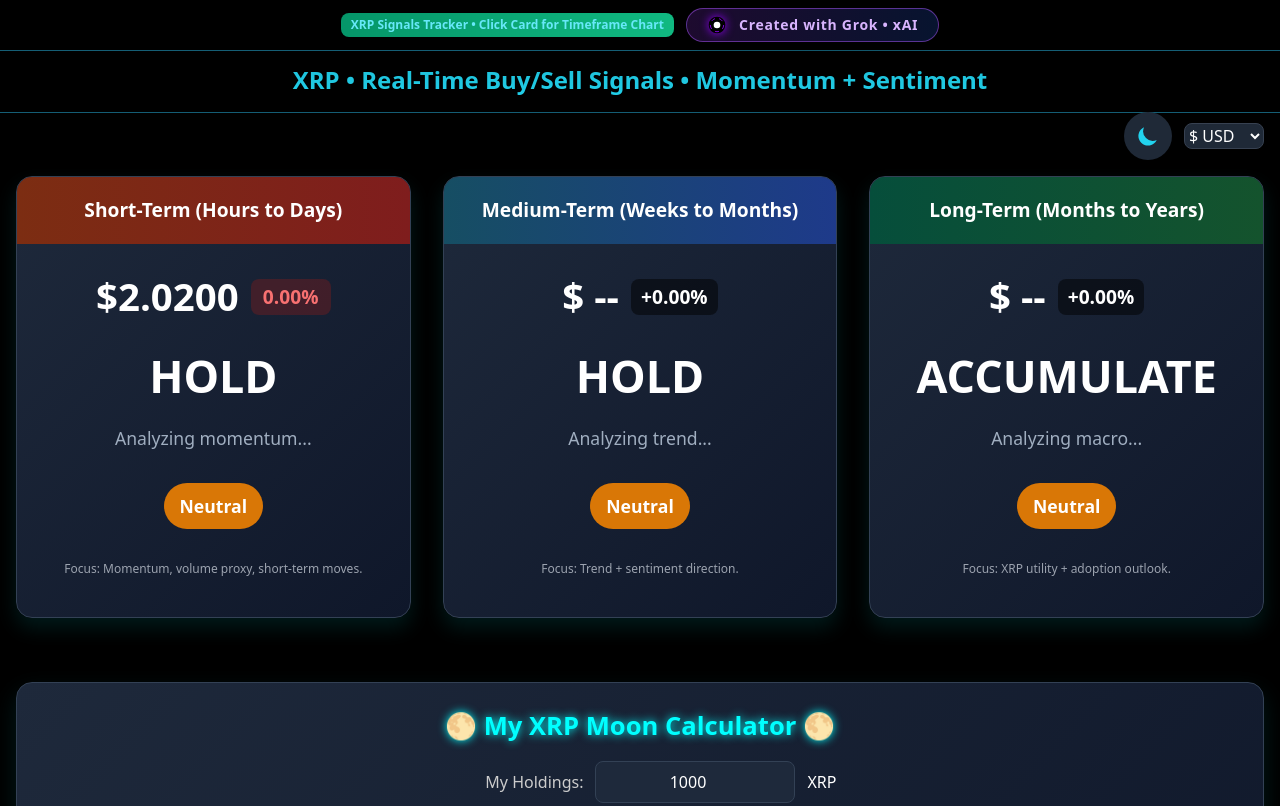
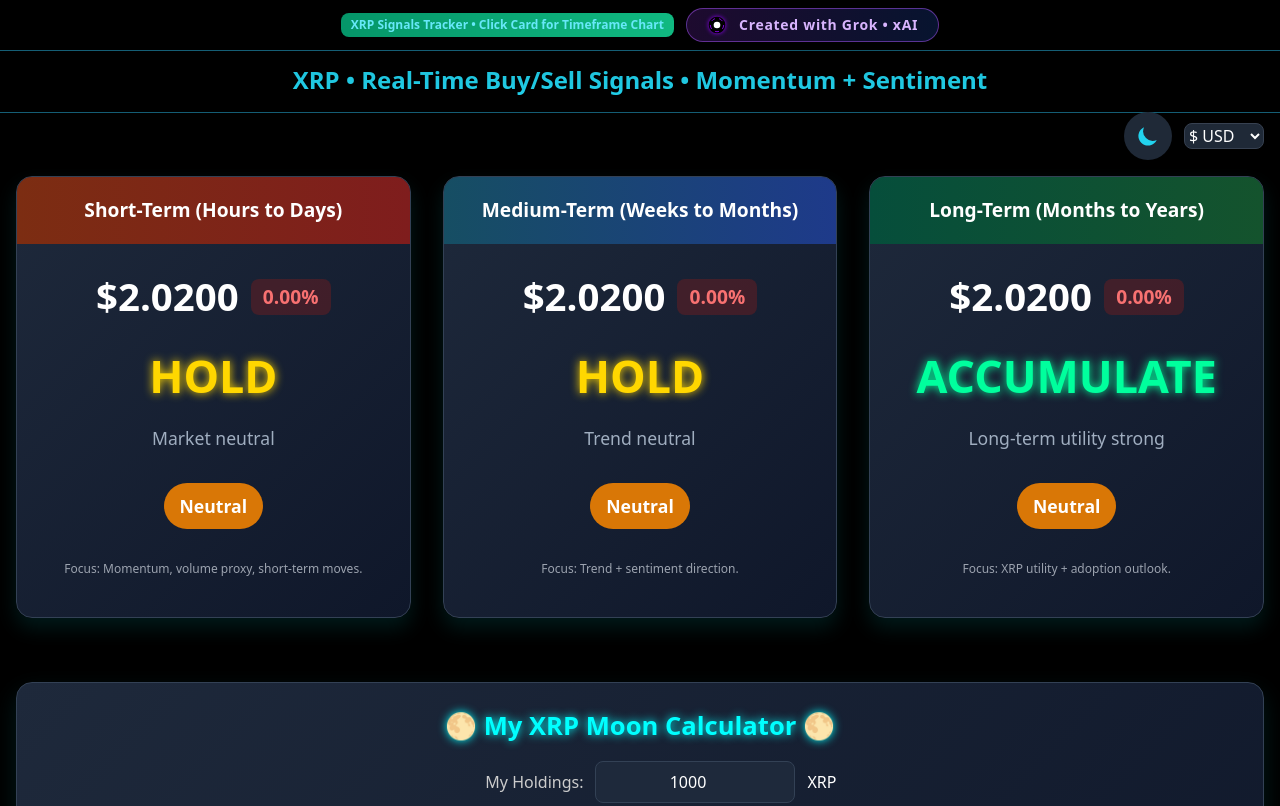
Before and after one commit to nobodyknowseverything/RealTimeSignals, a plain HTML site: page index.html in a window 1280 px wide. Shown: the top 806 px of the page. Drawn offline with nearby package versions, Linux system fonts and the light colour scheme; no server answers.

```diff
--- a/index.html
+++ b/index.html
@@ -36,9 +36,6 @@
     .extreme-bullish{background:#10b981;color:white}
     .bearish{background:#dc2626;color:white}
     .neutral{background:#d97706;color:white}
-    .pump-detected{background:#ff6600 !important;color:white !important;animation:pulse 1s infinite}
-    .moonshot-mode{background:#ff0066 !important;color:white !important;box-shadow:0 0 20px #ff006680;animation:pulse 0.8s infinite}
-    @keyframes pulse{0%{transform:scale(1)}50%{transform:scale(1.05)}100%{transform:scale(1)}}
     .rocket{position:absolute;bottom:-80px;font-size:4.5rem;opacity:0;transition:opacity .3s, bottom 2.2s ease-in, left 2.2s ease-in;pointer-events:none;z-index:20}
     .rocket.active{opacity:1;bottom:120%}
     .rocket.moonshot{font-size:8rem !important;animation:shake 0.5s infinite}
@@ -153,7 +150,7 @@
         <p class="text-xs text-gray-400 mt-4 text-center px-4">Focus: XRP utility + adoption outlook.</p>
       </div>
     </div>
-    <!-- Moon Calculator (unchanged from your working version) -->
+    <!-- Moon Calculator -->
     <div class="md:col-span-3 moon-calculator mt-8">
       <h3>🌕 My XRP Moon Calculator 🌕</h3>
       <div class="input-group">
@@ -213,6 +210,10 @@
 
   let currentUSDPrice = 2.02;
   let priceChange24h = 0;
+  let fearGreedValue = 50; // safe default
+  let fearGreedText = 'Neutral';
+  let fearGreedClass = 'neutral';
+
   let rates = { USD:1, AUD:1.46, EUR:0.95, GBP:0.79, JPY:155, CAD:1.39, CHF:0.88, KRW:1460 };
   const symbols = { USD:'$', AUD:'A$', EUR:'€', GBP:'£', JPY:'¥', CAD:'C$', CHF:'Fr', KRW:'₩' };
   let currentCurrency = localStorage.getItem('xrpCurrency') || 'USD';
@@ -271,11 +272,11 @@
       if (signalEl && ratEl && sentEl) {
         const sigs = generateSignals();
         const s = sigs[term];
-        signalEl.textContent = s.sig;
-        signalEl.className = `signal-main ${s.col}`;
-        ratEl.textContent = s.rat;
-        sentEl.textContent = fearGreedText;
-        sentEl.className = `pred-sentiment ${fearGreedClass}`;
+        signalEl.textContent = s.sig || 'HOLD';
+        signalEl.className = `signal-main ${s.col || 'hold'}`;
+        ratEl.textContent = s.rat || 'Analyzing...';
+        sentEl.textContent = fearGreedText || 'Neutral';
+        sentEl.className = `pred-sentiment ${fearGreedClass || 'neutral'}`;
       }
     });
 
@@ -321,11 +322,12 @@
         else { fearGreedText = 'Extreme Fear'; fearGreedClass = 'bearish'; }
       }
     } catch (e) {}
+    updateAll();
   }
 
   function generateSignals() {
     const change = priceChange24h;
-    const fg = fearGreedValue;
+    const fg = fearGreedValue || 50; // safe default
     let shortSig = 'HOLD', shortRat = 'Market neutral', shortCol = 'hold';
     if (change > 5 || (change > 2 && fg > 40)) {
       shortSig = 'BUY'; shortRat = 'Momentum + volume proxy'; shortCol = 'buy';
```
